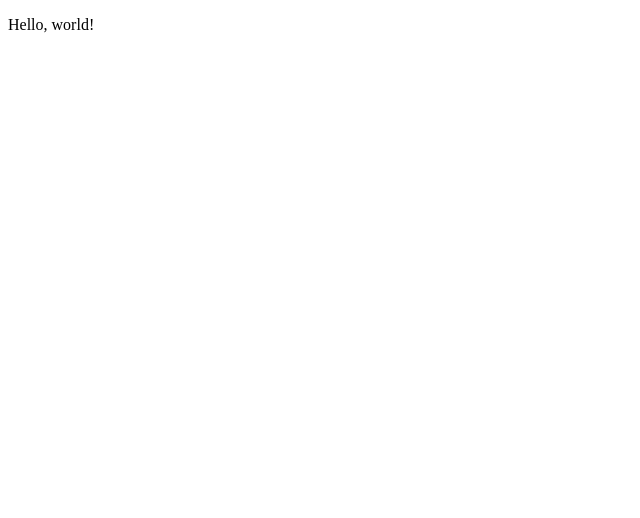
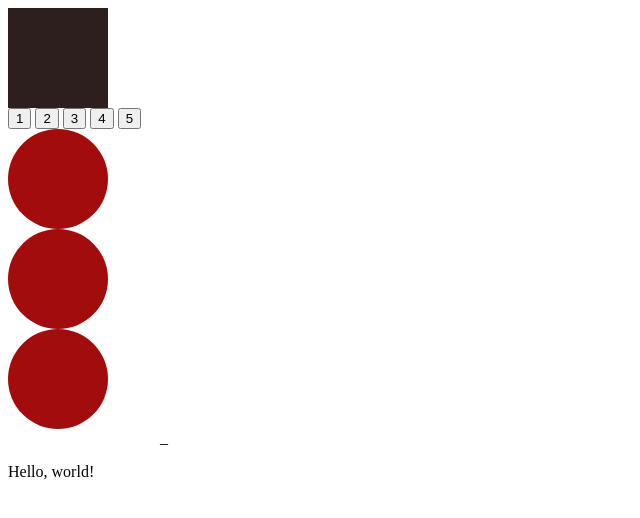
Before and after one commit to srgh007/jctest, a plain HTML site: page index.html in a window 1280 px wide. Shown: the whole page, without its empty margins (0-640 px from the left). Drawn offline with Linux system fonts and the light colour scheme.

Commit message:
Added css file to project

```diff
--- /dev/null
+++ b/index.css
@@ -0,0 +1,35 @@
+.circle{
+    width:100px;
+    height:100px;
+    display:block;
+    border-radius:50px;
+    -moz-border-radius:50px;
+    -webkit-border-radius:50px;
+    -khtml-border-radius:50px;
+    font-size:20px; color:#fff;
+    line-height:100px;
+    text-align:center;
+    background:rgb(163, 12, 12)
+
+   }
+
+   .box{
+    width:100px;
+    height:100px;
+    display:block;
+    font-size:20px; color:#fff;
+    line-height:100px;
+    text-align:center;
+    background:rgb(46, 31, 31)
+
+   }
+
+   .wrapper {
+    margin-right: auto; /* 1 */
+    margin-left:  auto; /* 1 */
+
+    max-width: 960px; /* 2 */
+
+    padding-right: 10px; /* 3 */
+    padding-left:  10px; /* 3 */
+  }
--- a/index.html
+++ b/index.html
@@ -5,9 +5,19 @@
      <meta http-equiv="X-UA-Compatible" content="IE=edge">
     <meta name="viewport" content="width=device-width, initial-scale=1.0">
     <title>Document</title>
+    <link rel="stylesheet" href="index.css" type="text/css"/>
 </head>
-<body>
-
+<body cz-shortcut-listen="true">
+    <div class="box" id="box"></div>
+    <button>1</button>
+    <button>2</button>
+    <button>3</button>
+    <button>4</button>
+    <button>5</button>
+    <div class="circle"></div>
+    <div class="circle"></div>
+    <div class="circle"></div>
+    <div class="wrapper" id="wrapper">_</div>
     <p>Hello, world!</p>
 
      <!-- <script>
--- a/js/script.js
+++ b/js/script.js
@@ -28,7 +28,12 @@ const obj = {
     }
 };
 
+function Hello(){
+    console.log("Hello, world");
+    // debugger;
+}
 
+Hello();
 
 // const soldier = {
 //     armor: 500,
```
